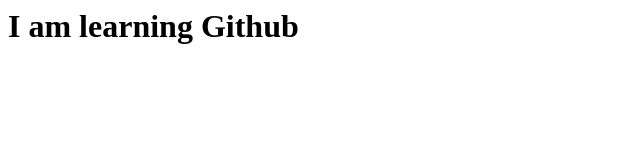
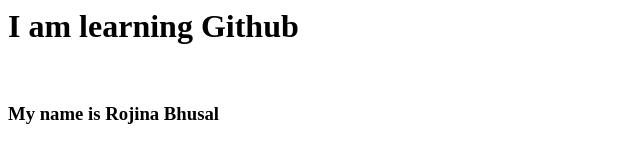
Before and after one commit to Rozee33/Test, a plain HTML site: page index.html in a window 1280 px wide. Shown: the whole page, without its empty margins (0-640 px from the left). Drawn offline with Linux system fonts and the light colour scheme.

Commit message:
Update index.html
Modified index.html

```diff
--- a/index.html
+++ b/index.html
@@ -2,6 +2,8 @@
 	<head>
 		<body>
 			<h1> I am learning Github </h1>
+			</br>
+		<h3> My name is Rojina Bhusal </h3>
 			</body>
 	</head>
 </html>
```
